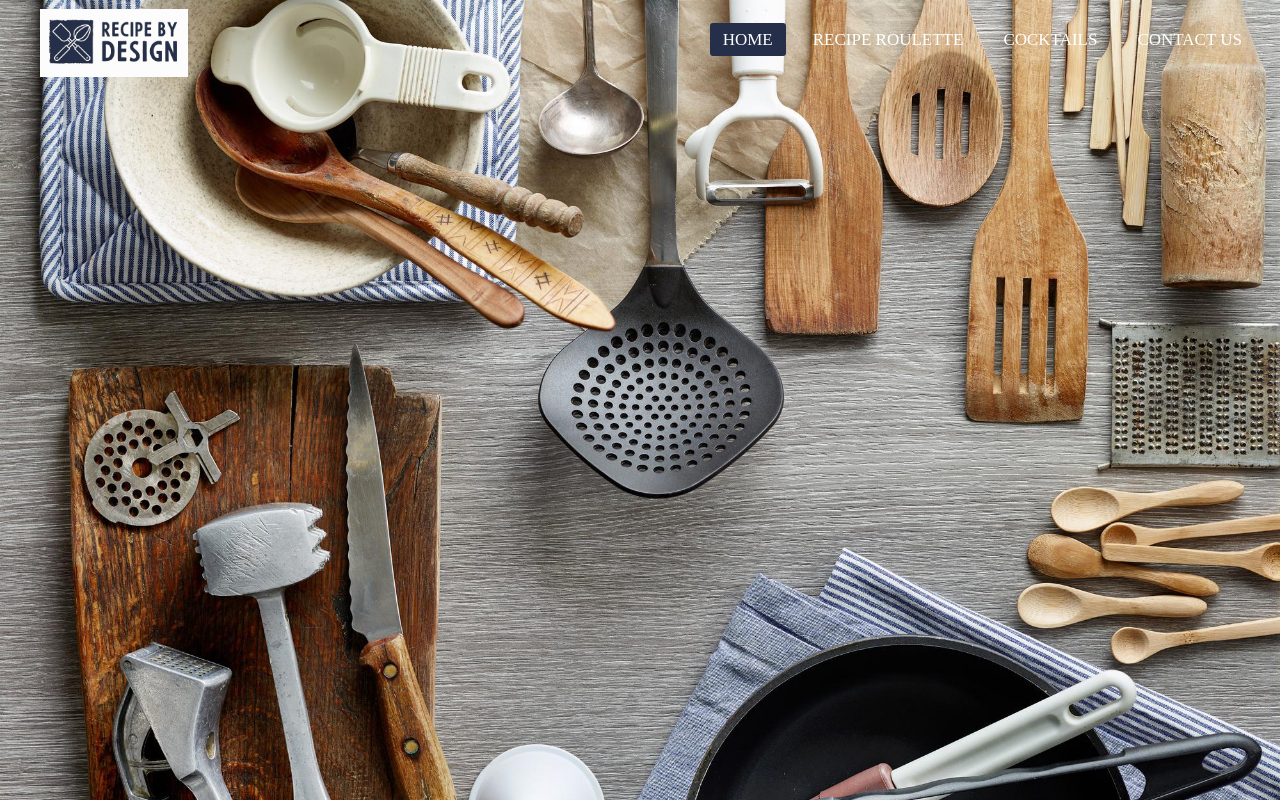
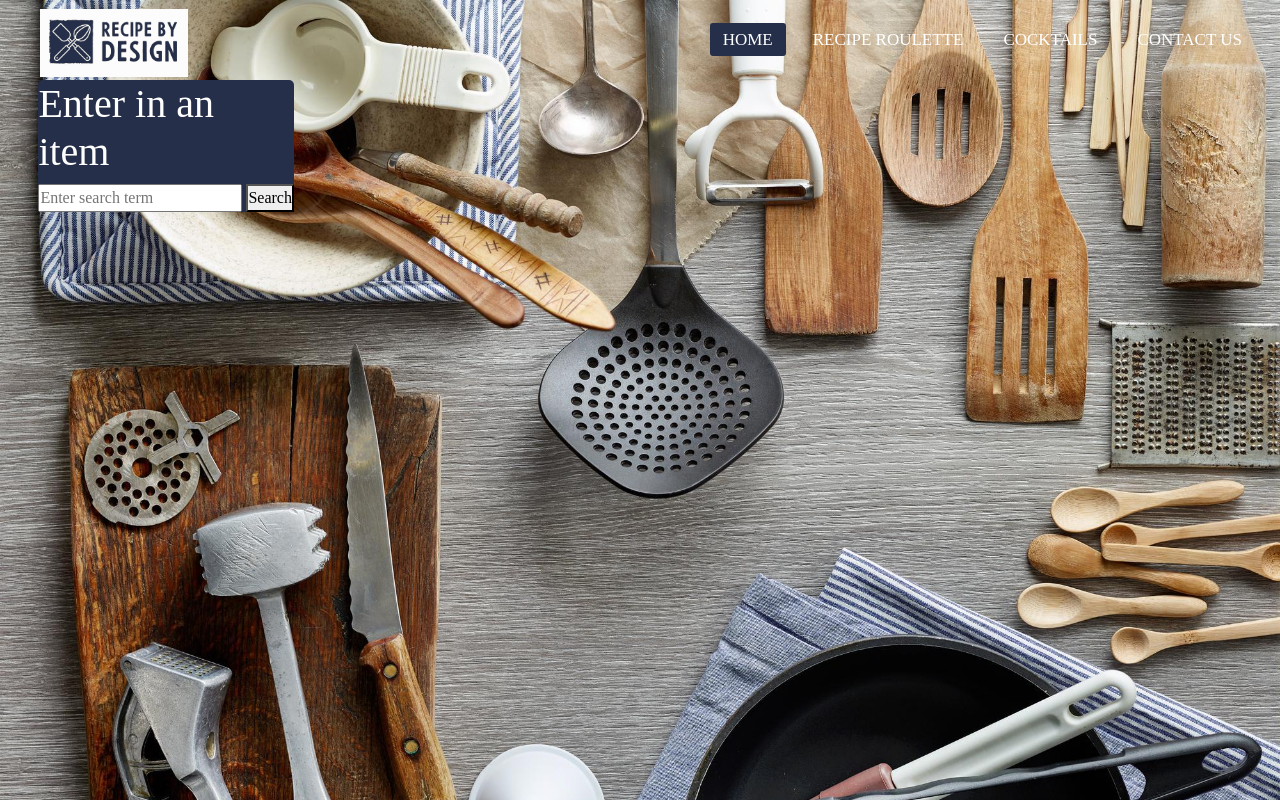
Before and after one commit to Tamsauce/recipeApi, a plain HTML site: page index.html in a window 1280 px wide. Drawn offline with nearby package versions, Linux system fonts and the light colour scheme.

Commit message:
uncomment search bar

```diff
--- a/index.html
+++ b/index.html
@@ -33,11 +33,11 @@
 
       <div>
 
-        <!-- <div class="recipeSearch">
+        <div class="recipeSearch">
           <h1>Enter in an item</h1>
           <input id="searchTerm" type="text" placeholder="Enter search term"/>
           <button id="search">Search</button>
-        </div> -->
+        </div>
 
         <div class="mainContainer">
           <div id="recipe0"></div>
```
